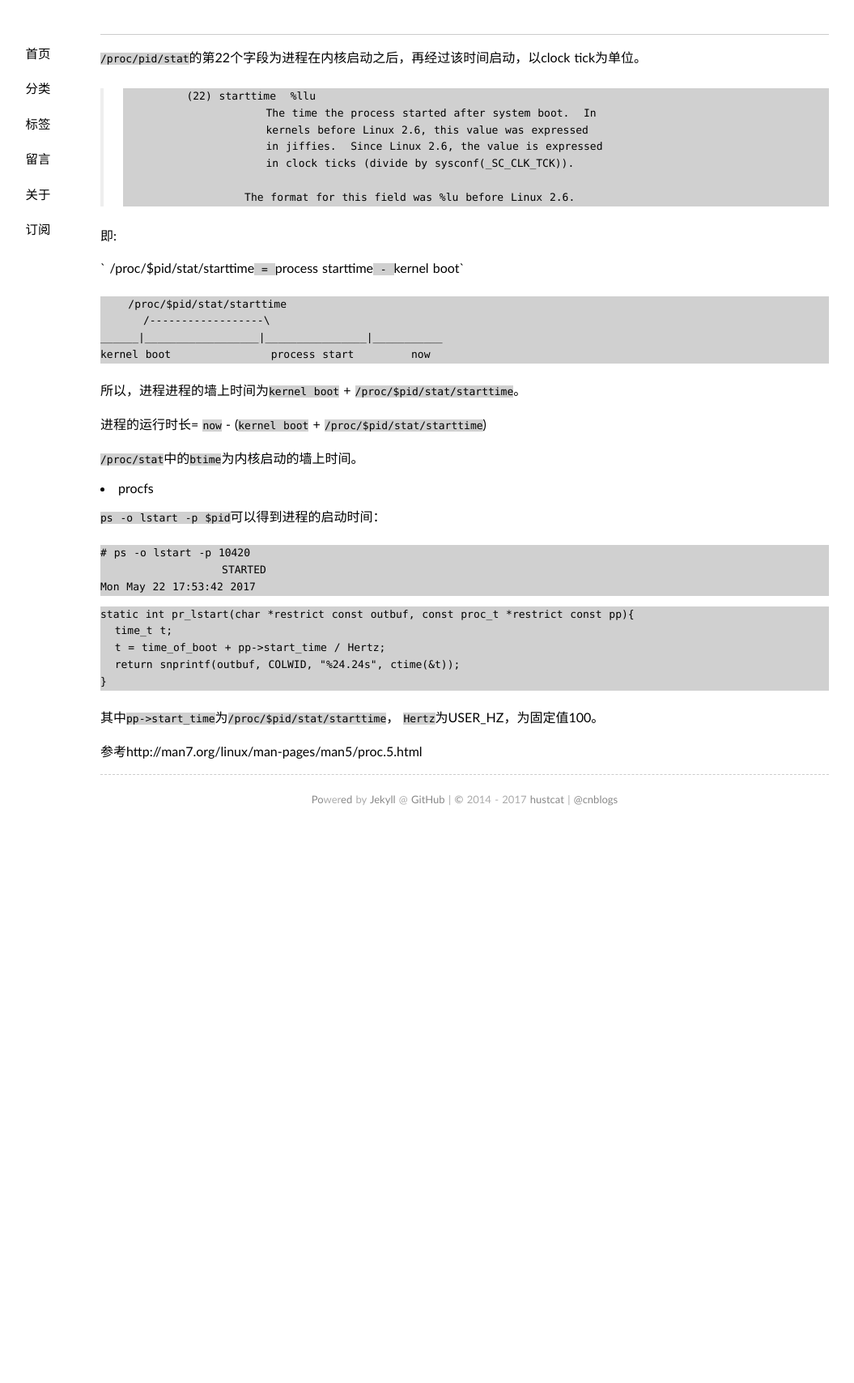
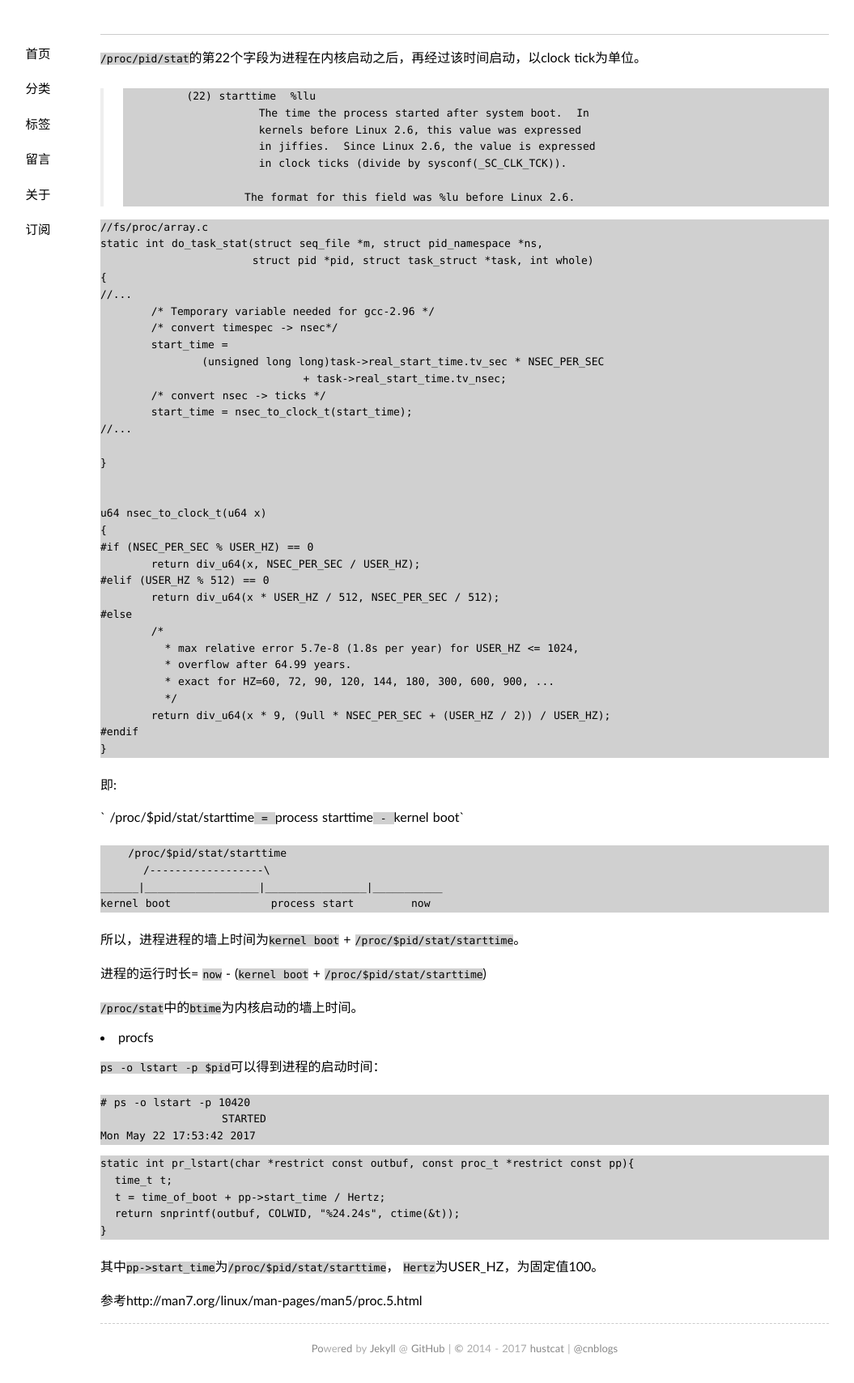
Before and after one commit to hustcat/hustcat.github.io, a Jekyll site: the page built from wiki/proc_starttime.md, in a window 1280 px wide. Shown: the whole page at 81% size, without its empty margins (66-1121 px from the left). Built offline with Jekyll 4.4.1, drawn with Linux system fonts in a browser that asks for light colours; some web fonts are replaced; our own code applies the rules of GitHub Pages for plain Markdown files; comment, search, counter and statistics services are not loaded; before the commit the page ends 1030 px from its top, so only the background shows below that.

Commit message:
Update proc_starttime.md

````diff
--- a/wiki/proc_starttime.md
+++ b/wiki/proc_starttime.md
@@ -2,12 +2,47 @@
 
 
 >              (22) starttime  %llu
-                        The time the process started after system boot.  In
-                        kernels before Linux 2.6, this value was expressed
-                        in jiffies.  Since Linux 2.6, the value is expressed
-                        in clock ticks (divide by sysconf(_SC_CLK_TCK)).
+>                        The time the process started after system boot.  In
+>                        kernels before Linux 2.6, this value was expressed
+>                        in jiffies.  Since Linux 2.6, the value is expressed
+>                        in clock ticks (divide by sysconf(_SC_CLK_TCK)).
 >
 >                      The format for this field was %lu before Linux 2.6.
+
+```
+//fs/proc/array.c
+static int do_task_stat(struct seq_file *m, struct pid_namespace *ns,
+			struct pid *pid, struct task_struct *task, int whole)
+{
+//...
+	/* Temporary variable needed for gcc-2.96 */
+	/* convert timespec -> nsec*/
+	start_time =
+		(unsigned long long)task->real_start_time.tv_sec * NSEC_PER_SEC
+				+ task->real_start_time.tv_nsec;
+	/* convert nsec -> ticks */
+	start_time = nsec_to_clock_t(start_time);
+//...
+
+}
+
+
+u64 nsec_to_clock_t(u64 x)
+{
+#if (NSEC_PER_SEC % USER_HZ) == 0
+	return div_u64(x, NSEC_PER_SEC / USER_HZ);
+#elif (USER_HZ % 512) == 0
+	return div_u64(x * USER_HZ / 512, NSEC_PER_SEC / 512);
+#else
+	/*
+         * max relative error 5.7e-8 (1.8s per year) for USER_HZ <= 1024,
+         * overflow after 64.99 years.
+         * exact for HZ=60, 72, 90, 120, 144, 180, 300, 600, 900, ...
+         */
+	return div_u64(x * 9, (9ull * NSEC_PER_SEC + (USER_HZ / 2)) / USER_HZ);
+#endif
+}
+```
 
 即:
 
@@ -25,6 +60,8 @@ kernel boot              process start        now
 进程的运行时长= `now` - (`kernel boot` + `/proc/$pid/stat/starttime`)
 
 `/proc/stat`中的`btime`为内核启动的墙上时间。
+
+
 
 * procfs
 
````
